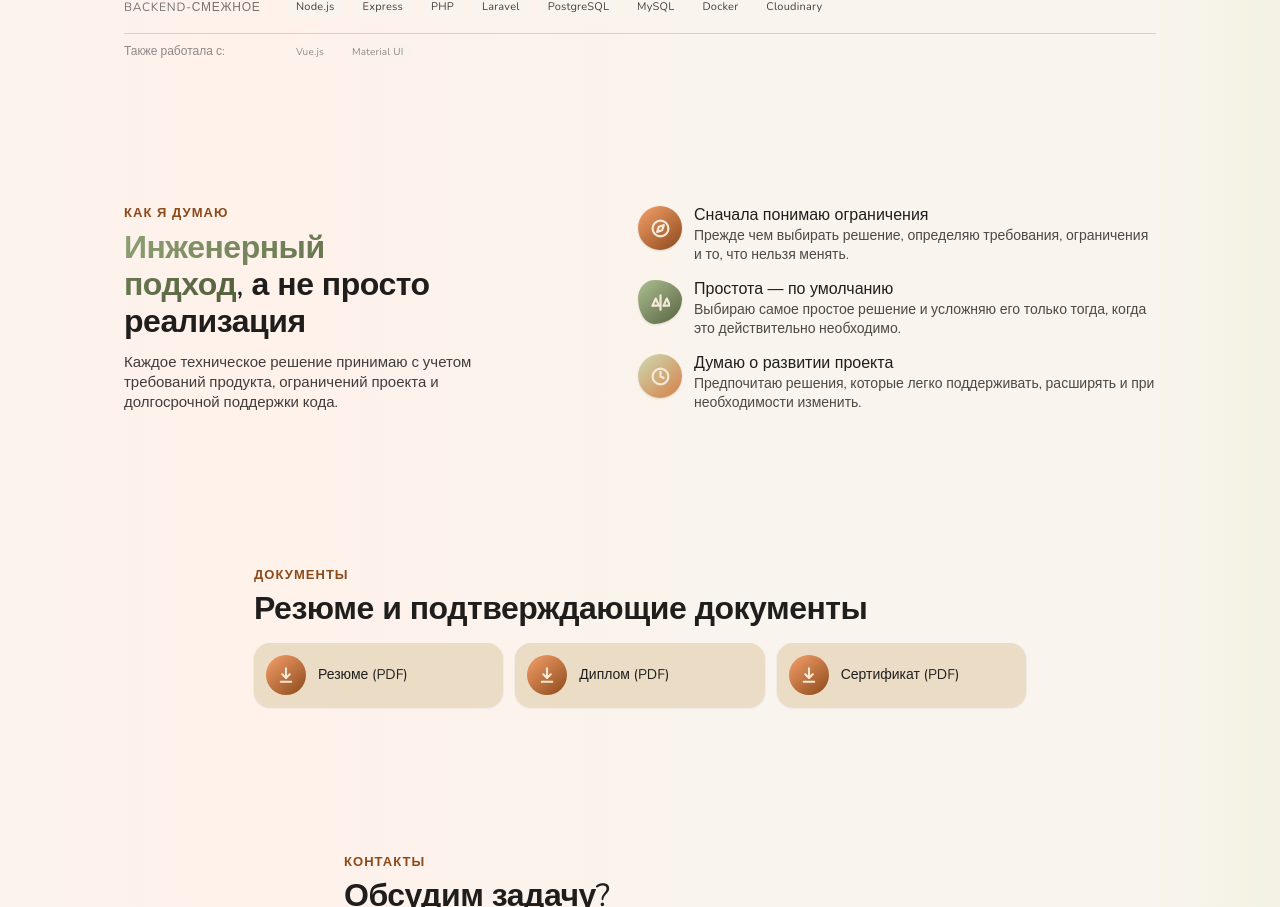
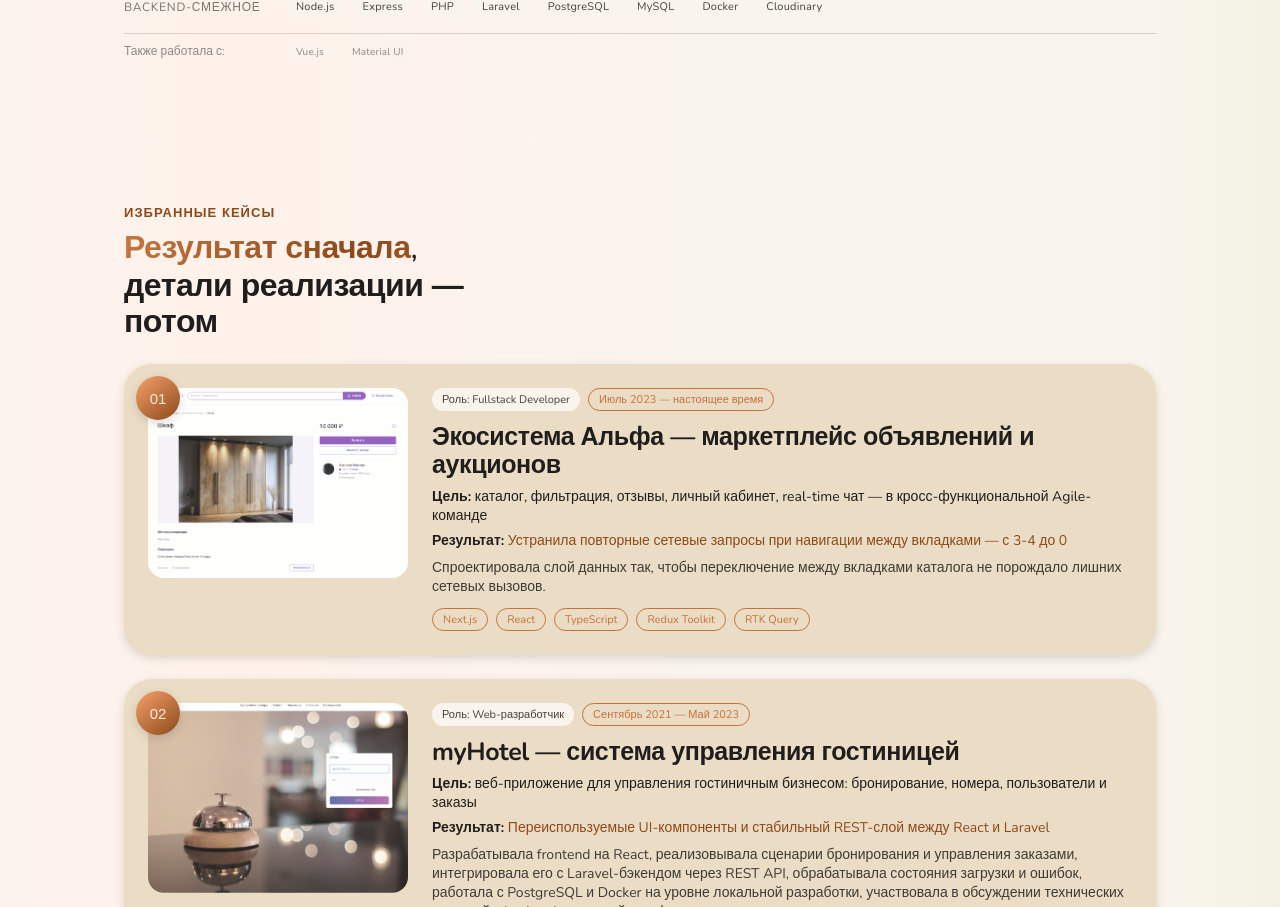
Before and after one commit to Sharymka/portfolio, a Next.js app: page / in a window 1280 px wide. Shown: the part 1893-2800 px from the top of the page. Built offline with nearby package versions, Linux system fonts and the light colour scheme; a web font is replaced by a local one.

Commit message:
feat: wire Cases into the homepage

```diff
--- a/src/app/page.tsx
+++ b/src/app/page.tsx
@@ -2,6 +2,7 @@ import { SiteNav } from '@/widgets/site-nav';
 import { Hero } from '@/widgets/hero';
 import { AboutValue } from '@/widgets/about-value';
 import { Skills } from '@/widgets/skills';
+import { Cases } from '@/widgets/cases';
 import { Think } from '@/widgets/think';
 import { Documents } from '@/widgets/documents';
 import { Contact } from '@/widgets/contact';
@@ -15,7 +16,7 @@ export default function Home() {
         <Hero />
         <AboutValue />
         <Skills />
-        {/* Cases section lands here in a follow-up plan (screenshot carousel) */}
+        <Cases />
         <Think />
         {/* Ask My AI section lands here in a follow-up plan (chat) */}
         <Documents />
--- a/src/features/case-carousel/case-carousel.tsx
+++ b/src/features/case-carousel/case-carousel.tsx
@@ -56,7 +56,11 @@ export function CaseCarousel({ images, title, initialIndex, onClose }: CaseCarou
   }, [images.length, onClose]);
 
   return (
+    // Click-to-close backdrop convenience; Escape and the close button already
+    // cover full keyboard access, so this decorative layer doesn't need its own.
+    // eslint-disable-next-line jsx-a11y/no-static-element-interactions, jsx-a11y/click-events-have-key-events
     <div className={styles.backdrop} onClick={onClose}>
+      {/* eslint-disable-next-line jsx-a11y/no-noninteractive-element-interactions, jsx-a11y/click-events-have-key-events */}
       <div
         ref={dialogRef}
         role="dialog"
```
